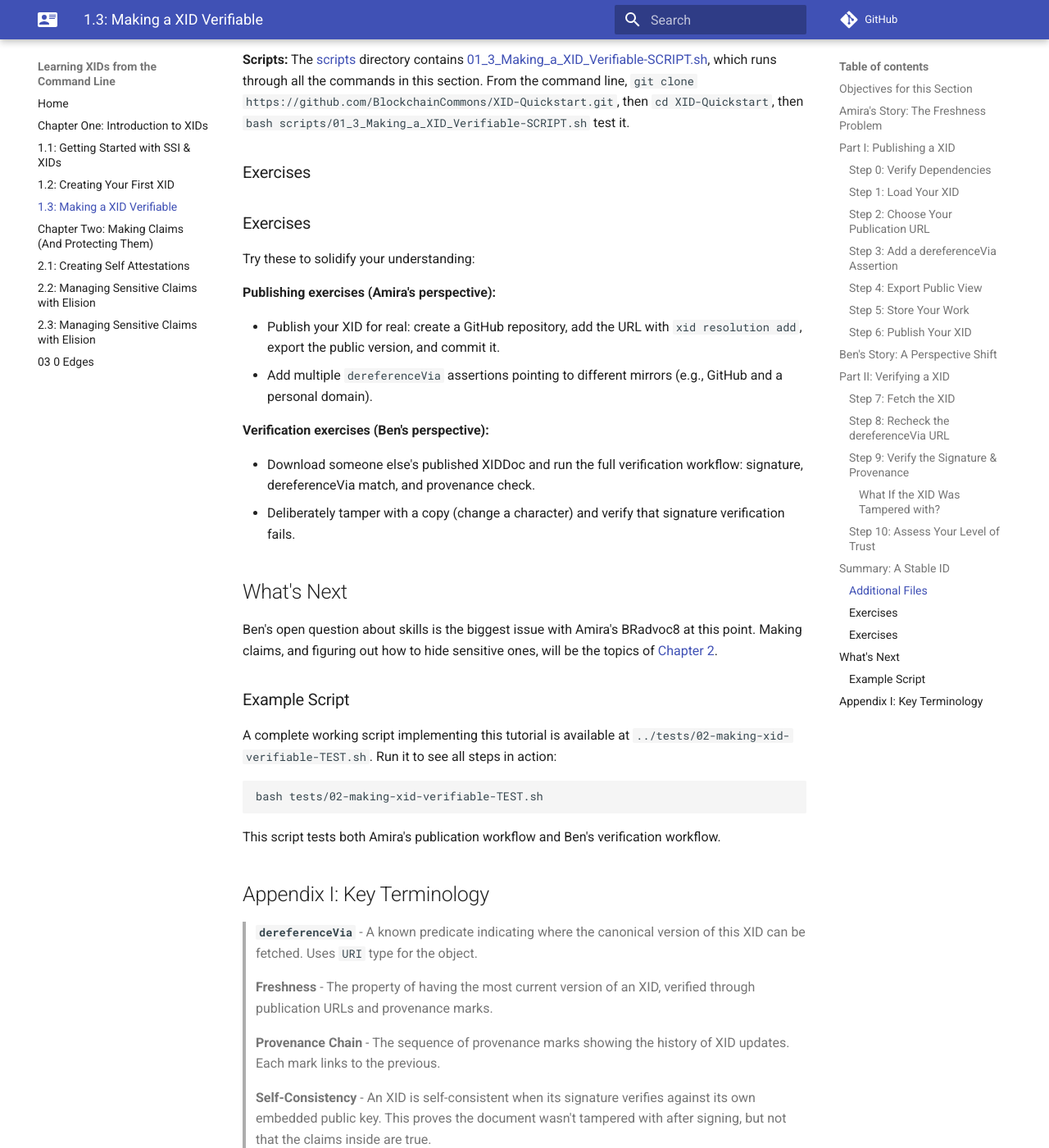
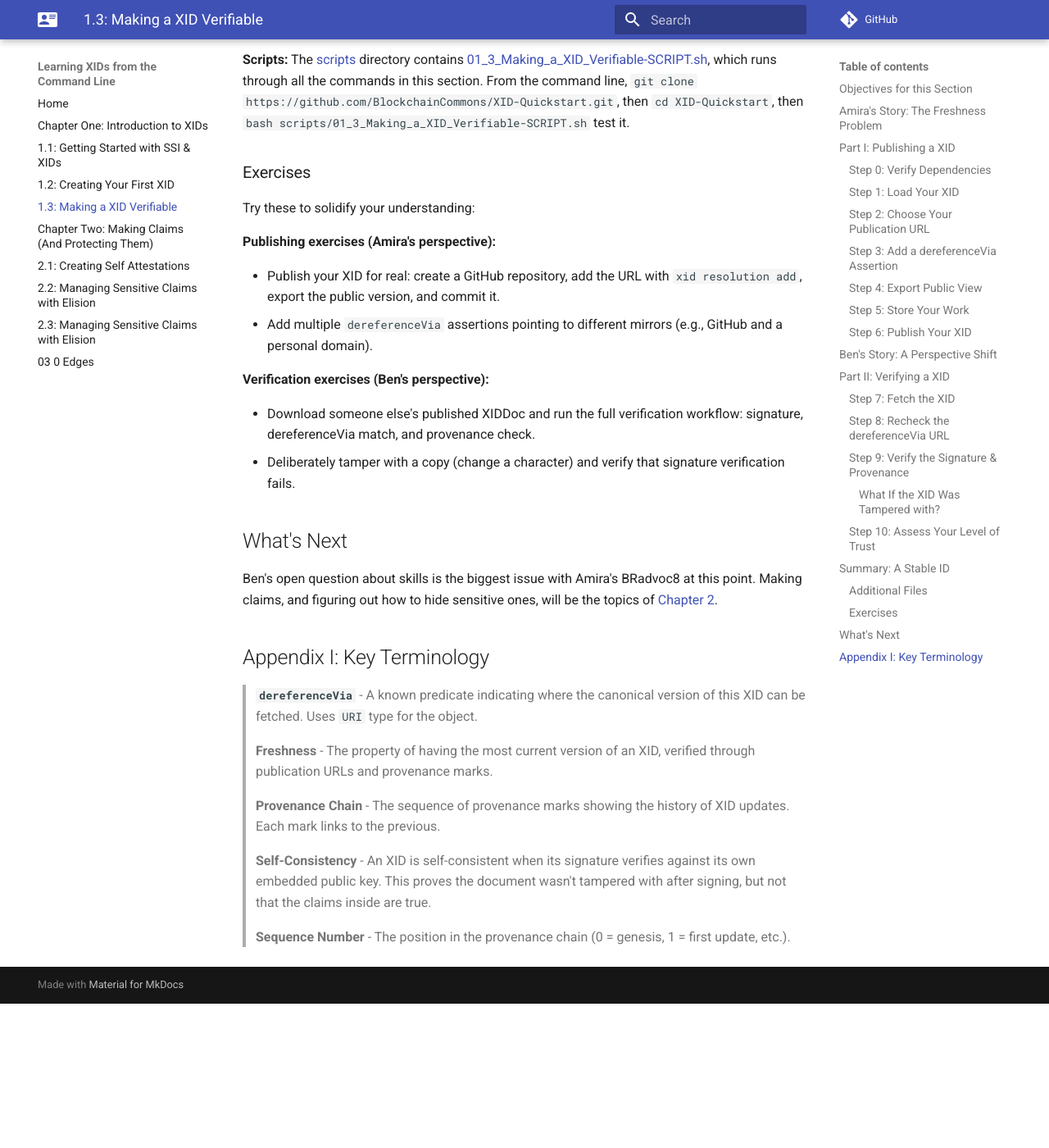
Before and after one commit to BlockchainCommons/XID-Quickstart, an MkDocs documentation site: the page built from docs/01_3_Making_a_XID_Verifiable.md, in a window 1280 px wide and 1400 px high, scrolled down 11319 px. Shown: the whole window at 82% size. Built offline with MkDocs 1.6.1 and Material for MkDocs 9.7.7, drawn with Linux system fonts in a browser that asks for light colours; comment, search, counter and statistics services are not loaded; after the commit the page ends 12543 px from its top, so only the background shows below that.

Commit message:
Update 01_3_Making_a_XID_Verifiable.md

````diff
--- a/docs/01_3_Making_a_XID_Verifiable.md
+++ b/docs/01_3_Making_a_XID_Verifiable.md
@@ -555,8 +555,6 @@ scripts/01_3_Making_a_XID_Verifiable-SCRIPT.sh` test it.
 
 ### Exercises
 
-### Exercises
-
 Try these to solidify your understanding:
 
 **Publishing exercises (Amira's perspective):**
@@ -574,17 +572,6 @@ Try these to solidify your understanding:
 Ben's open question about skills is the biggest issue with Amira's
 BRadvoc8 at this point. Making claims, and figuring out how to hide sensitive ones, will be the topics of [Chapter 2](02_0_Claims.md).
 
-### Example Script
-
-A complete working script implementing this tutorial is available at `../tests/02-making-xid-verifiable-TEST.sh`. Run it to see all steps in action:
-
-```
-bash tests/02-making-xid-verifiable-TEST.sh
-```
-
-This script tests both Amira's publication workflow and Ben's verification workflow.
-
-
 ## Appendix I: Key Terminology
 
 > **`dereferenceVia`** - A known predicate indicating where the canonical version of this XID can be fetched. Uses `URI` type for the object.
````
